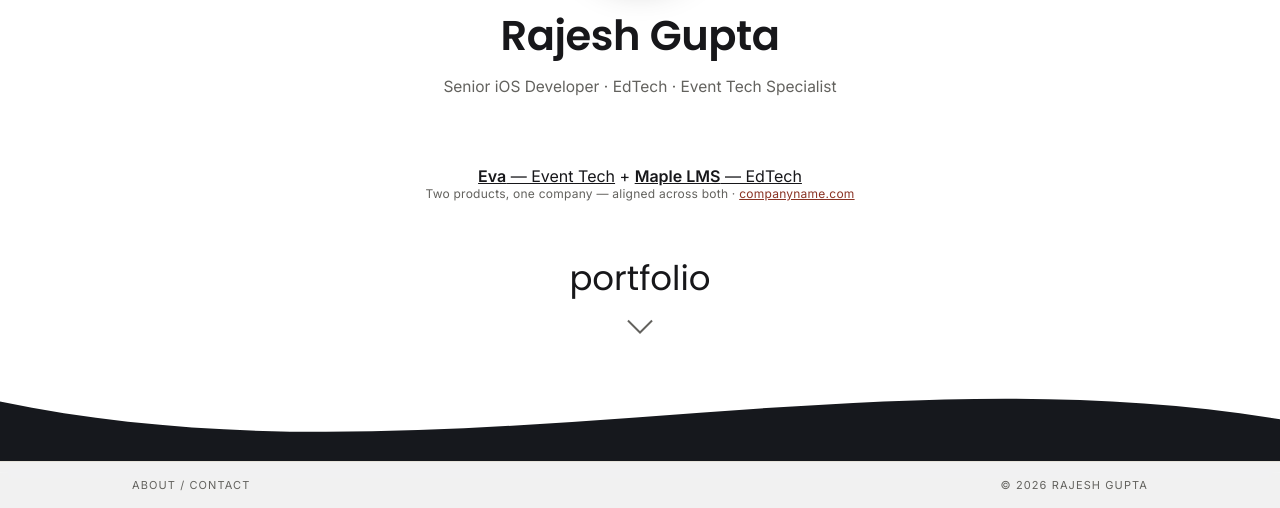
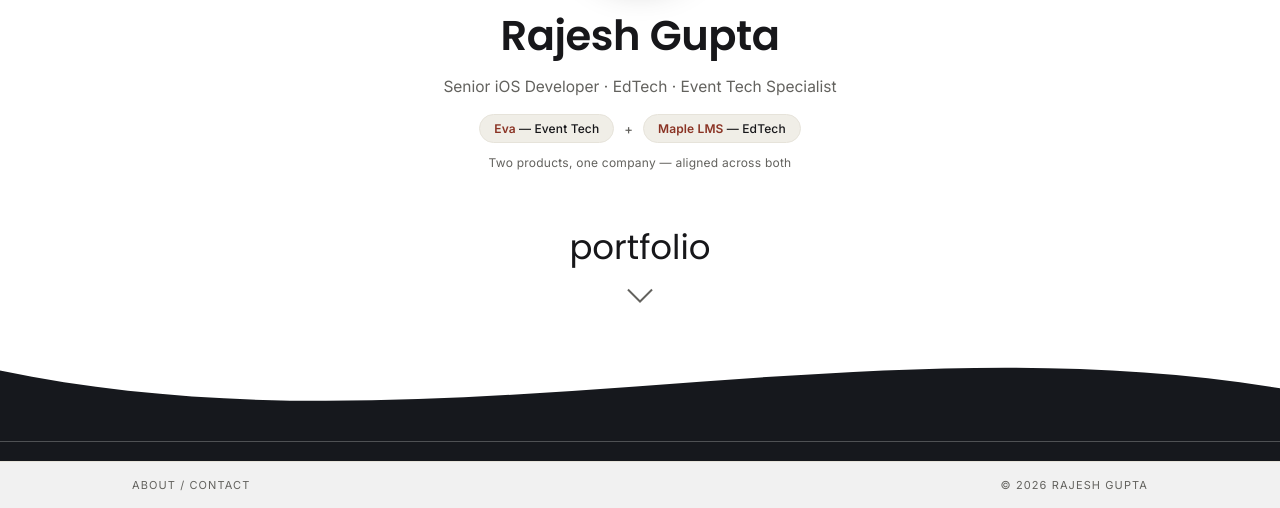
Before and after one commit to KumarRajeshGupta/KumarRajeshGupta.github.io, a plain HTML site: page index.html in a window 1280 px wide. Shown: the part 292-800 px from the top of the page. Drawn offline with Linux system fonts and the light colour scheme.

Commit message:
Refactor hero section and update content

```diff
--- a/index.html
+++ b/index.html
@@ -79,7 +79,18 @@
   }
   .avatar span{ font-family:var(--display); font-weight:600; font-size:44px; color:#fff; letter-spacing:0.02em; }
   .hero h1{ font-family:var(--display); font-weight:600; font-size:clamp(1.9rem, 4vw, 2.6rem); margin:0 0 10px; letter-spacing:-0.01em; }
-  .hero .role{ font-size:15.5px; color:var(--ink-soft); margin:0 0 70px; }
+  .hero .role{ font-size:15.5px; color:var(--ink-soft); margin:0 0 18px; }
+  .hero .brands{ display:flex; justify-content:center; align-items:center; gap:10px; flex-wrap:wrap; margin:0 0 12px; }
+  .hero .brands span.plus{ background:none; border:none; padding:0; color:var(--ink-soft); font-size:13px; }
+  .hero .brands span{
+    font-family:var(--body); font-weight:500; font-size:12px;
+    background:var(--chip); color:var(--ink); border:1px solid var(--line);
+    padding:6px 14px; border-radius:20px; letter-spacing:.01em;
+    transition:background .2s ease, border-color .2s ease;
+  }
+  .hero .brands span:not(.plus):hover{ background:#fff; border-color:var(--accent); }
+  .hero .brands a{ text-decoration:none; color:inherit; }
+  .hero .brands span b{ color:var(--accent); font-weight:600; }
   .hero .swash{ font-family:var(--display); font-weight:400; font-size:34px; color:var(--ink); margin:0 0 6px; }
   .chev{
     width:18px; height:18px; margin:0 auto 40px;
@@ -230,7 +241,6 @@
 <header class="hero" id="top">
   <div class="dotgrid"></div>
   <div class="wrap hero-inner">
-    <!-- <div class="avatar"><span>RG</span></div> -->
     <div class="avatar">
       <img src="images/profile.jpeg" alt="Rajesh Gupta" style="width:100%; height:100%; border-radius:50%; object-fit:cover;">
     </div>
@@ -241,10 +251,7 @@
       <span class="plus">+</span>
       <span><a href="https://www.maplelms.com/" target="_blank" rel="noopener"><b>Maple LMS</b> — EdTech</a></span>
     </div>
-<p style="font-size:12px; color:var(--ink-soft); margin:0 0 52px; letter-spacing:.02em;">
-  Two products, one company — aligned across both ·
-  <a href="https://company-url.com" target="_blank" rel="noopener" style="color:var(--accent); text-decoration:underline;">companyname.com</a>
-</p>
+    <p style="font-size:12px; color:var(--ink-soft); margin:0 0 52px; letter-spacing:.02em;">Two products, one company — aligned across both</p>
     <p class="swash">portfolio</p>
     <div class="chev"></div>
   </div>
@@ -293,7 +300,7 @@
     <div class="section-head reveal">
       <p class="eyebrow">About</p>
       <h2>Nine years building for the event floor.</h2>
-      <p>I design and build enterprise iOS applications for conferences, exhibitions, and trade shows — registration, check-in, badge printing, session tracking, and the offline sync that keeps it all running when the Wi-Fi doesn't.</p>
+      <p>I design and build enterprise iOS applications across two product lines from the same company — one for events, one for education. <b>Eva</b> handles registration, check-in, badge printing, session tracking, and the offline sync that keeps live events running when the Wi-Fi doesn't. <b>Maple LMS</b> brings that same offline-first, enterprise-grade discipline to learning management on iOS. I'm aligned across both.</p>
     </div>
     <div class="stat-row reveal">
       <div class="stat"><b>9+</b><span>Years iOS</span></div>
```
Lines whose indentation alone changed are shown as unchanged.
